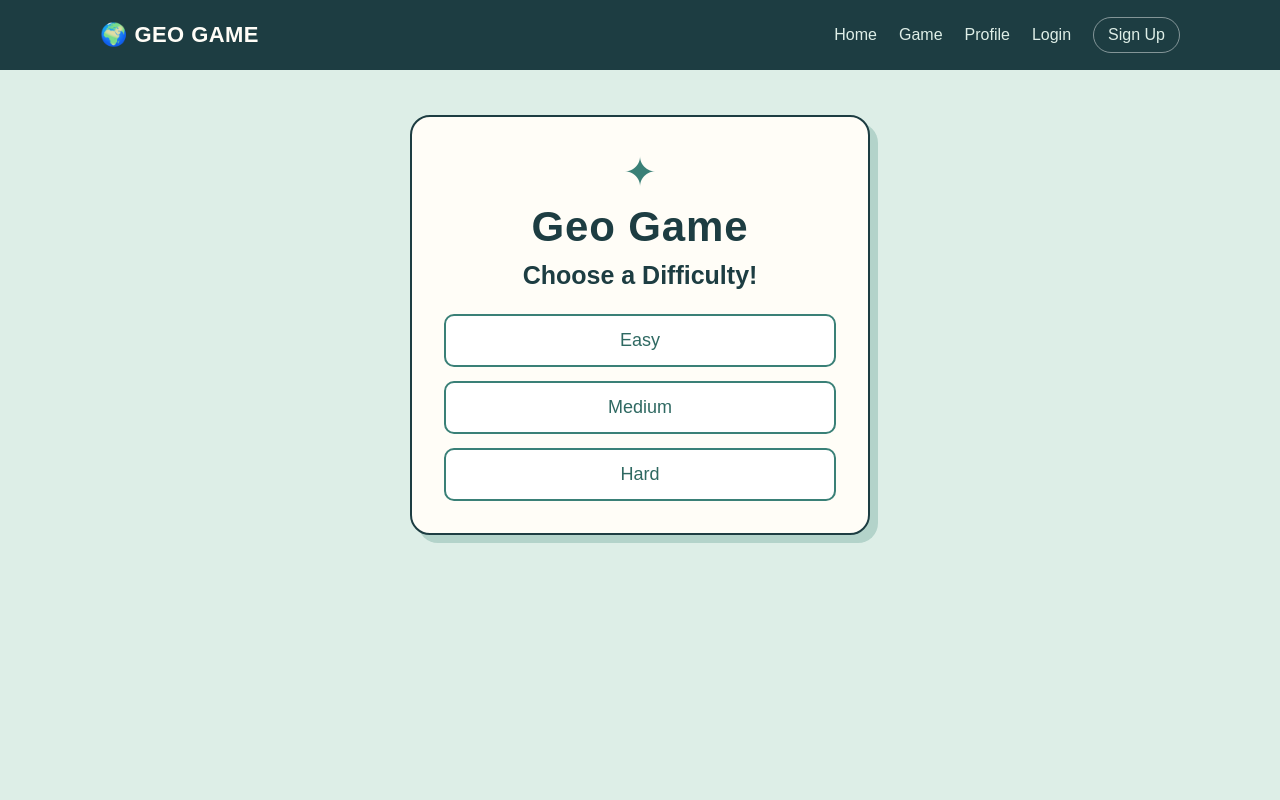
After one commit to Ash-1412/Geography-Game, a Node server app: page /difficulty in a window 1280 px wide. The commit adds this page. Run offline with Node 20, Linux system fonts and the light colour scheme.

Commit message:
added difficulty page before game

```diff
--- a/ProjectSourceCode/app.js
+++ b/ProjectSourceCode/app.js
@@ -114,6 +114,13 @@ app.get('/profile', (req, res) => {
   res.render('profile', {username: req.session.user.username});
 });
 
+//======== Difficulty ==================
+app.get('/difficulty', async (req, res) => {
+
+  res.render('difficulty');
+
+});
+
 //======== ACTIVE GAME ==================
 app.get('/activeGame', async (req, res) => {
 
--- /dev/null
+++ b/ProjectSourceCode/src/views/difficulty.hbs
@@ -0,0 +1,38 @@
+<!DOCTYPE html>
+<html lang="en">
+<head>
+    <meta charset="UTF-8">
+    <meta name="viewport" content="width=device-width, initial-scale=1">
+    <link rel="stylesheet" href="/resources/css/styles.css">
+</head>
+
+<body>
+
+    {{> navbar}}
+
+    <main id="question-screen">
+
+        <div class="game-card">
+
+            <header id="login-header">
+                <div class="compass" aria-hidden="true">✦</div>
+                <h1 id="game-title">Geo Game</h1>
+                <h2>Choose a Difficulty!</h2>
+            </header>
+
+            <form id="options-form" action="/answer" method="POST">
+
+                <div class="options">
+                    <button type="submit" name="choice" value="Easy" class="option-btn">Easy</button>
+                    <button type="submit" name="choice" value="Medium" class="option-btn">Medium</button>
+                    <button type="submit" name="choice" value="Hard" class="option-btn">Hard</button>
+                </div>
+
+            </form>
+
+        </div>
+
+    </main>
+
+</body>
+</html>
--- a/ProjectSourceCode/src/views/partials/navbar.hbs
+++ b/ProjectSourceCode/src/views/partials/navbar.hbs
@@ -2,7 +2,7 @@
     <a class="brand" href="/">🌍 GEO GAME</a>
     <div class="nav-links">
         <a href="/">Home</a>
-        <a href="/activeGame">Game</a>
+        <a href="/difficulty">Game</a>
         <a href="/profile">Profile</a>
         <a href="/login">Login</a>
         <a class="nav-signup" href="/register">Sign Up</a>
```
